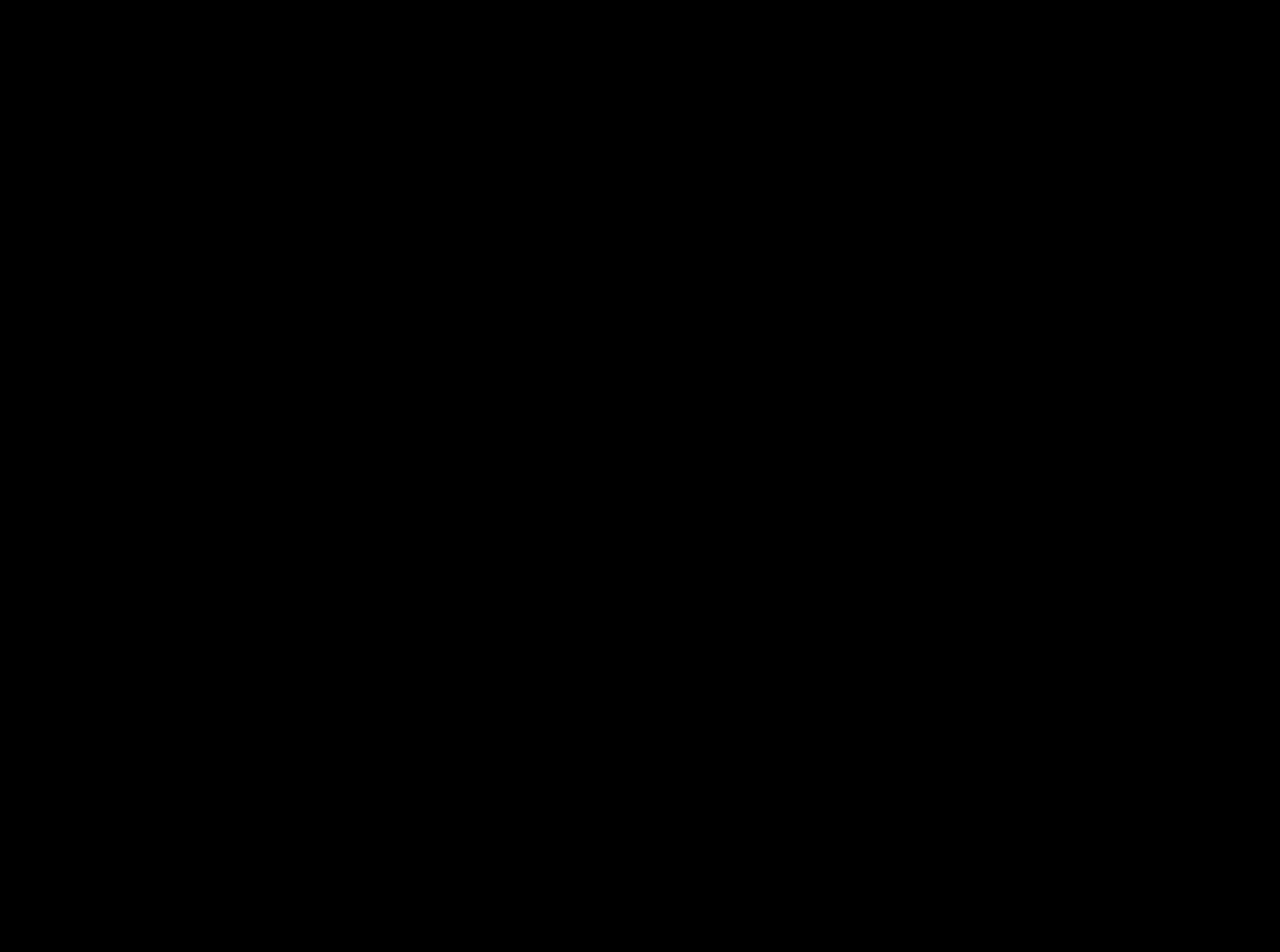
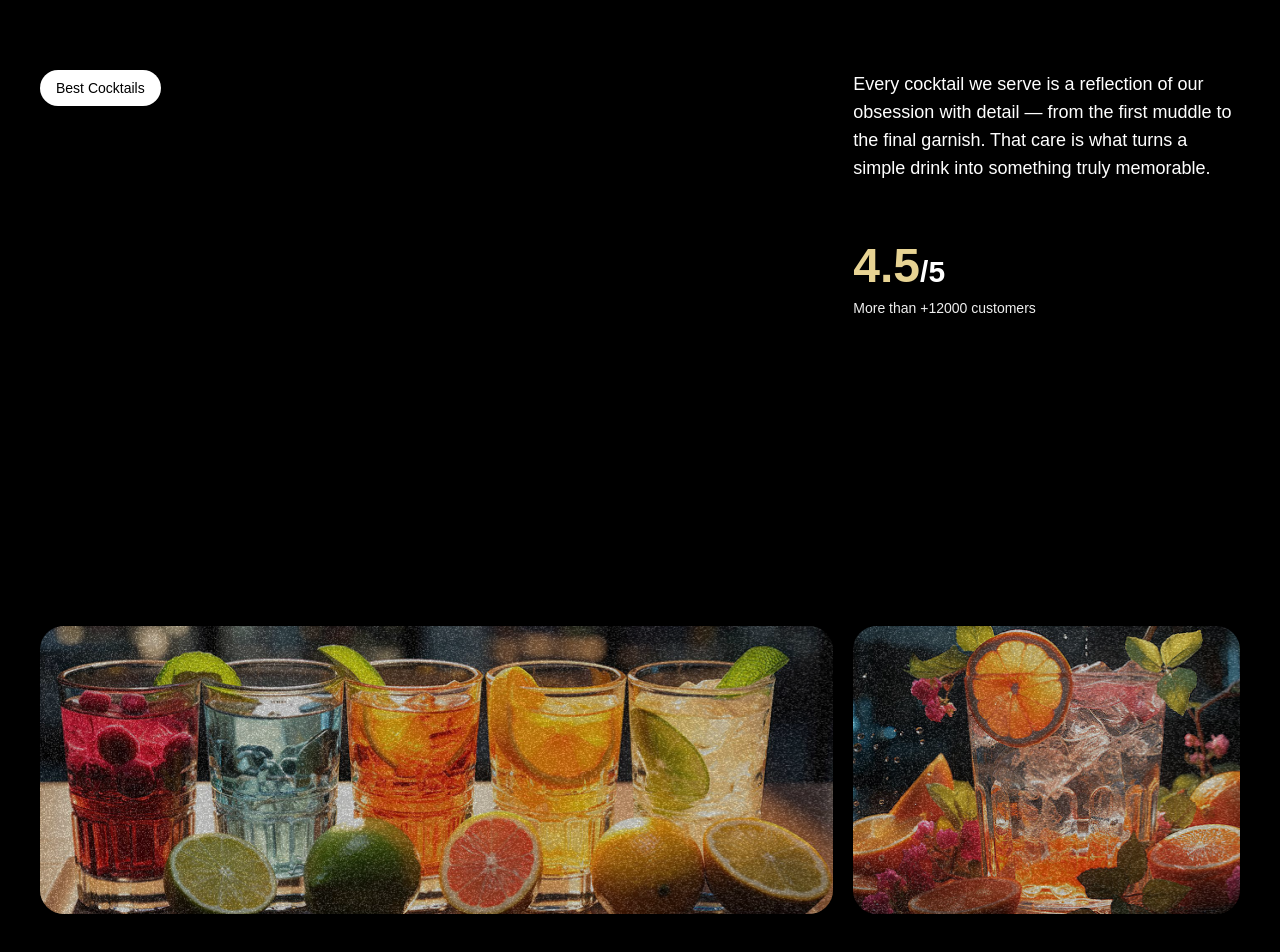
Before and after one commit to ThisIsSumit/cocktails, a React (Vite) app: page / in a window 1280 px wide. Shown: the part 1642-2594 px from the top of the page. Before the commit the page ends 1600 px from the top, so only its background shows below. Built offline with nearby package versions, Linux system fonts and the light colour scheme; a web font is replaced by a local one.

Commit message:
implement the about section

```diff
--- a/src/App.jsx
+++ b/src/App.jsx
@@ -5,15 +5,18 @@
 import {Navbar} from "./components/Navbar.jsx";
 import {Hero} from "./components/Hero.jsx";
 import {Cocktails} from "./components/Cocktails.jsx";
+import {About} from "./components/About.jsx";
 
-gsap.registerPlugin(ScrollTrigger);
+gsap.registerPlugin(ScrollTrigger, SplitText);
 
 export const App = () => {
     return (
        <main>
+
            <Navbar></Navbar>
            <Hero></Hero>
            <Cocktails></Cocktails>
+           <About></About>
 
        </main>
     )
--- /dev/null
+++ b/src/components/About.jsx
@@ -0,0 +1,103 @@
+import React from 'react'
+import {useGSAP} from "@gsap/react";
+import {SplitText} from "gsap/all";
+import gsap from "gsap";
+
+
+export const About = () => {
+
+    useGSAP(()=>{
+        const titleSplit = new SplitText('#about h2', {
+            type: 'words'
+        });
+        const scrollTimeline=gsap.timeline({
+            scrollTrigger:{
+                trigger:'#about',
+                start:'top center',
+
+                end:'bottom 50%',
+                scrub:true
+            }
+        });
+        scrollTimeline.from(titleSplit.words,{
+            opacity: 0,
+            yPercent:100,
+            duration:1.8,
+            ease:'expo.out',
+            stagger:0.02
+        }).from('.top-grid div',{
+            opacity:0,
+            yPercent:100,
+            duration:1.8,
+            ease:'power1.inOut',
+            stagger:0.04
+
+        },'-=1.5')
+    });
+    return (
+        <div id='about' className='px-10'>
+            <div className='md:px-0 px-5'>
+                <div className='content'>
+                <div className='md:col-span-8'>
+                    <p className='badge'>
+                      Best Cocktails
+                    </p>
+                    <h2>
+                        Where every detail matters <span className='text-white'>-</span>
+                        from muddle to garnish
+                    </h2>
+
+                </div>
+                    <div className='sub-content'>
+                        <p>
+                            Every cocktail we serve is a reflection of our obsession with detail — from the first muddle to the final garnish.
+                            That care is what turns a simple drink into something truly memorable.
+                        </p>
+                        <div>
+                            <p className='md:text-3xl text-xl font-bold'>
+                                        <span>4.5</span>/5
+                            </p>
+                            <p className='text-sm text-white-100'>
+                                More than +12000 customers
+                            </p>
+                        </div>
+
+                    </div>
+                </div>
+
+            </div>
+            <div className="top-grid">
+                <div className="md:col-span-3">
+                    <div  className="noisy" />
+                    <img src="/images/abt1.png" alt="grid-img-1" />
+                </div>
+
+                <div className="md:col-span-6">
+                    <div  className="noisy" />
+                    <img src="/images/abt2.png" alt="grid-img-2" />
+                </div>
+
+                <div className="md:col-span-3">
+                    <div  className="noisy" />
+                    <img src="/images/abt5.png" alt="grid-img-5" />
+                </div>
+            </div>
+
+
+            <div className='bottom-grid'>
+                <div className='md:col-span-8'>
+                    <div className="noisy"/>
+                        <img src='/images/abt3.png' alt='grid-img-3'/>
+
+
+                </div>
+                <div className='md:col-span-4'>
+                    <div className="noisy"/>
+                        <img src='/images/abt4.png' alt='grid-img-4'/>
+
+
+                </div>
+            </div>
+        </div>
+    )
+}
--- a/src/components/Cocktails.jsx
+++ b/src/components/Cocktails.jsx
@@ -22,7 +22,7 @@
 
     });
     return (
-        <section id="cocktails" className="noisy">
+        <section id="cocktails" className="noisy p-10">
             <img src='/images/cocktail-left-leaf.png'
                  alt='left-leaf' className='left-leaf'
                  id="c-left-leaf"/>
--- a/src/components/Hero.jsx
+++ b/src/components/Hero.jsx
@@ -71,7 +71,7 @@
     },[])
     return (
         <>
-            <section id="hero" className='noisy '>
+            <section id="hero" className='noisy p-10 '>
                 <h1 className='title'>MOJITO</h1>
                 <img src="/images/hero-left-leaf.png"
                     alt="left-leaf"
--- a/src/components/Navbar.jsx
+++ b/src/components/Navbar.jsx
@@ -27,7 +27,7 @@
 
      })
     return (
-        <nav>
+        <nav className='px-10'>
             <div>
                 <a href="#home" className="flex items-center gap-2">
                     <img src='/images/logo.png' alt="logo"/>
```
